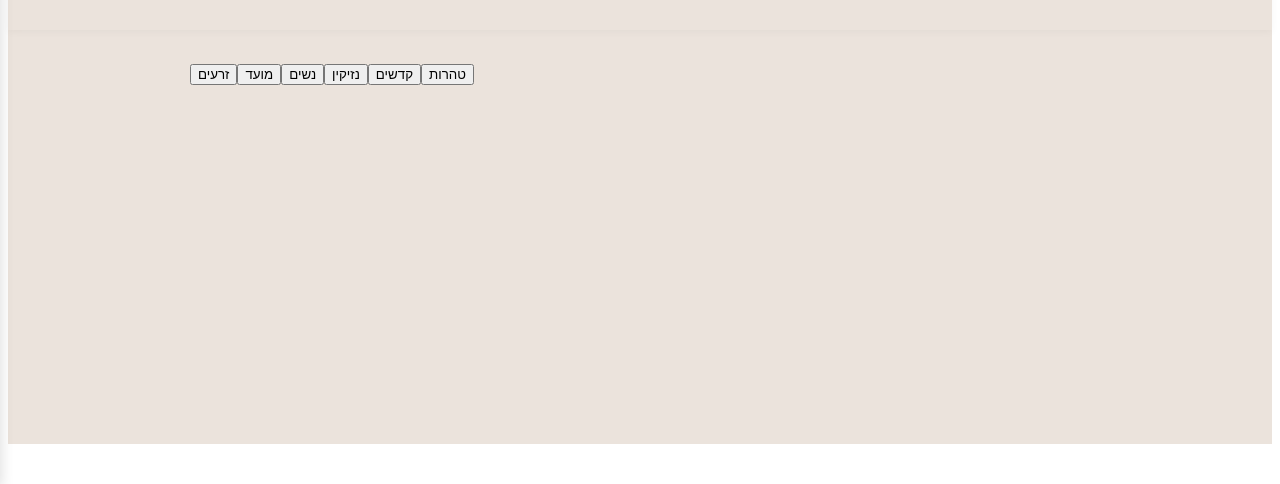
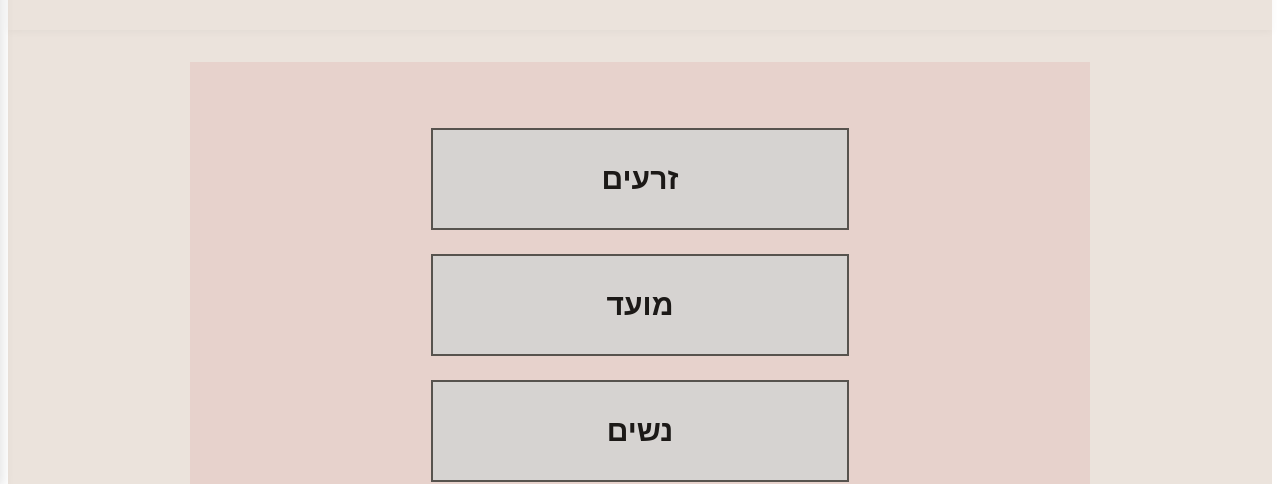
Before and after one commit to nochum/kolavrohom-online, a React (Vite) app in the folder kolavrohom-online/: page /select in a window 1280 px wide. Shown: the part 364-848 px from the top of the page. Before the commit the page ends 816 px from the top, so only its background shows below. Built offline with nearby package versions, Linux system fonts and the light colour scheme.

Commit message:
fixed style overriding

```diff
--- a/kolavrohom-online/src/pages/SelectSederPage.tsx
+++ b/kolavrohom-online/src/pages/SelectSederPage.tsx
@@ -10,13 +10,56 @@ const SelectSederPage: React.FC = () => {
     'טהרות'
   ];
 
+  const mainStyle: React.CSSProperties = {
+    minHeight: '100vh',
+    backgroundColor: '#e7d2cc',
+    padding: '2rem',
+    display: 'flex',
+    flexDirection: 'column',
+    alignItems: 'center',
+    justifyContent: 'center'
+  };
+
+  const containerStyle: React.CSSProperties = {
+    width: '50%',
+    display: 'flex',
+    flexDirection: 'column',
+    gap: '1.5rem',
+    minWidth: '400px',
+    maxWidth: '600px'
+  };
+
+  const buttonStyle: React.CSSProperties = {
+    width: '100%',
+    padding: '2rem 2rem',
+    backgroundColor: '#d6d3d1',
+    border: '2px solid #57534e',
+    color: '#1c1917',
+    fontSize: '1.875rem',
+    fontWeight: '600',
+    cursor: 'pointer',
+    transition: 'background-color 0.2s ease',
+    display: 'block',
+    textAlign: 'center'
+  };
+
+  const handleMouseEnter = (e: React.MouseEvent<HTMLButtonElement>) => {
+    e.currentTarget.style.backgroundColor = '#a8a29e';
+  };
+
+  const handleMouseLeave = (e: React.MouseEvent<HTMLButtonElement>) => {
+    e.currentTarget.style.backgroundColor = '#d6d3d1';
+  };
+
   return (
-    <main className="min-h-screen bg-stone-200 p-8 flex flex-col items-center justify-center">
-      <div className="w-1/2 space-y-6">
+    <main style={mainStyle}>
+      <div style={containerStyle}>
         {sederOptions.map((seder, index) => (
           <button
             key={index}
-            className="w-full py-8 px-8 bg-stone-300 border-2 border-stone-600 text-stone-800 text-3xl font-semibold hover:bg-stone-400 transition-colors duration-200 focus:outline-none focus:ring-2 focus:ring-stone-500 block"
+            style={buttonStyle}
+            onMouseEnter={handleMouseEnter}
+            onMouseLeave={handleMouseLeave}
             onClick={() => {
               // TODO: Handle seder selection
               console.log(`Selected: ${seder}`);
```
